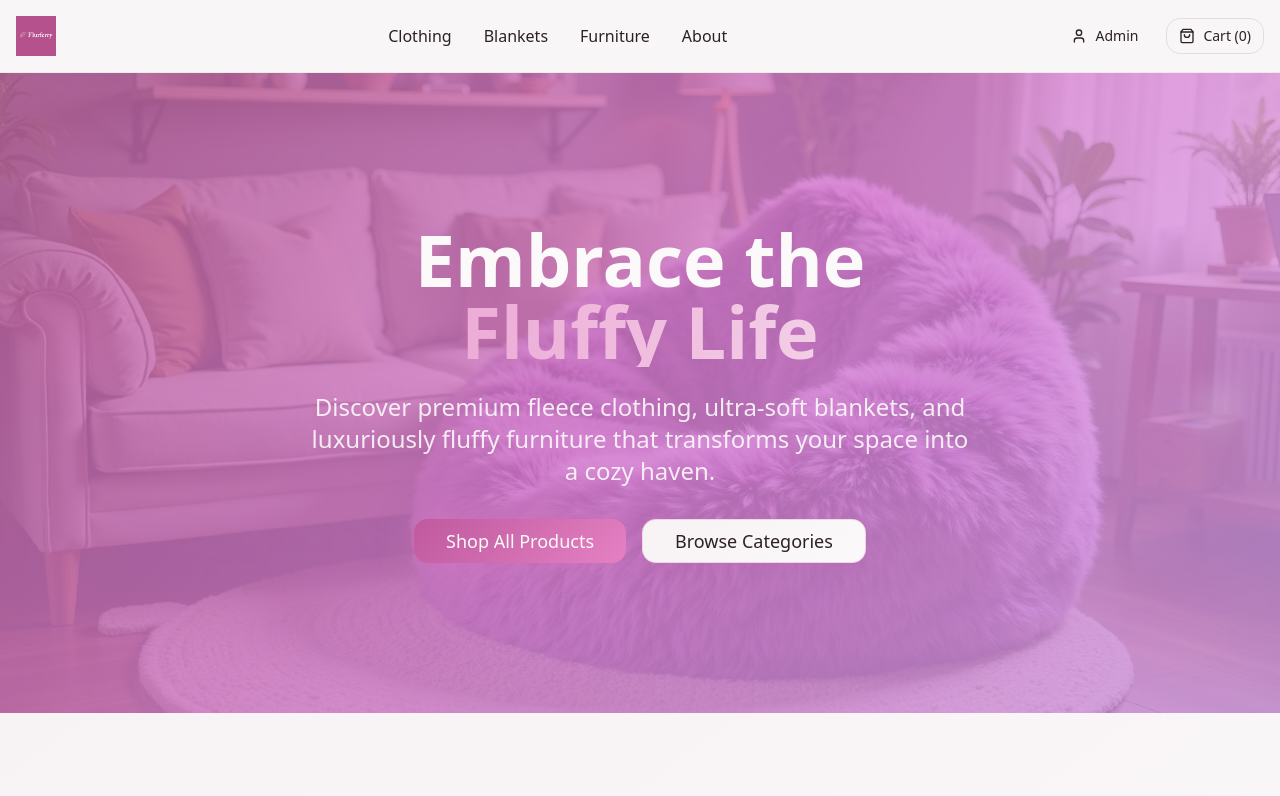
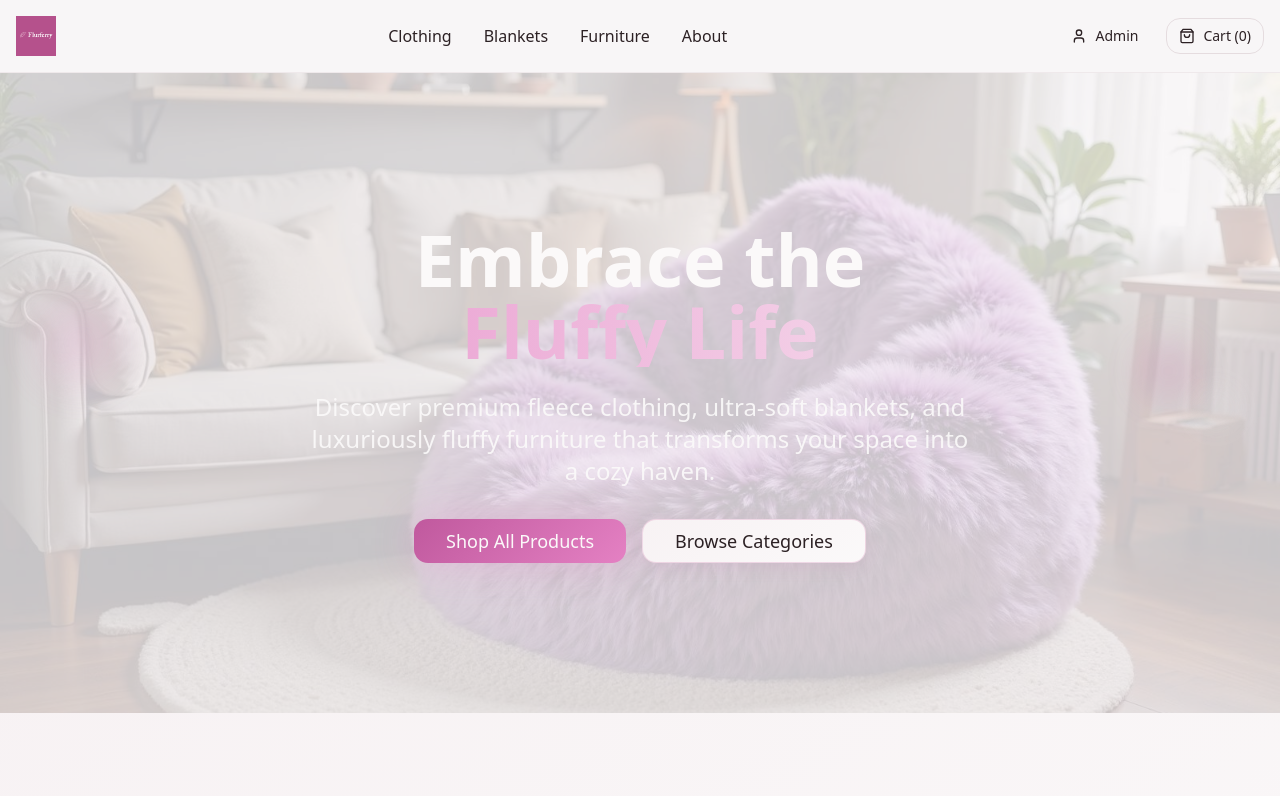
Before and after one commit to flurferry/flurferry.github.io, a React (Vite) app: page / in a window 1280 px wide. Shown: the top 796 px of the page. Built offline with nearby package versions, Linux system fonts and the light colour scheme.

Commit message:
Remove pink translucent screen
Remove the pink translucent screen from the hero section.

```diff
--- a/src/components/Hero.tsx
+++ b/src/components/Hero.tsx
@@ -4,8 +4,6 @@ import heroImage from "@/assets/hero-beanbag.jpg";
 const Hero = () => {
   return (
     <section className="relative min-h-[80vh] flex items-center justify-center overflow-hidden">
-      {/* Background gradient */}
-      <div className="absolute inset-0 bg-gradient-hero opacity-90" />
 
       {/* Background image */}
       <div
```
Also changed, not shown: 1 other file (tests, documents, lock files or other folders).
